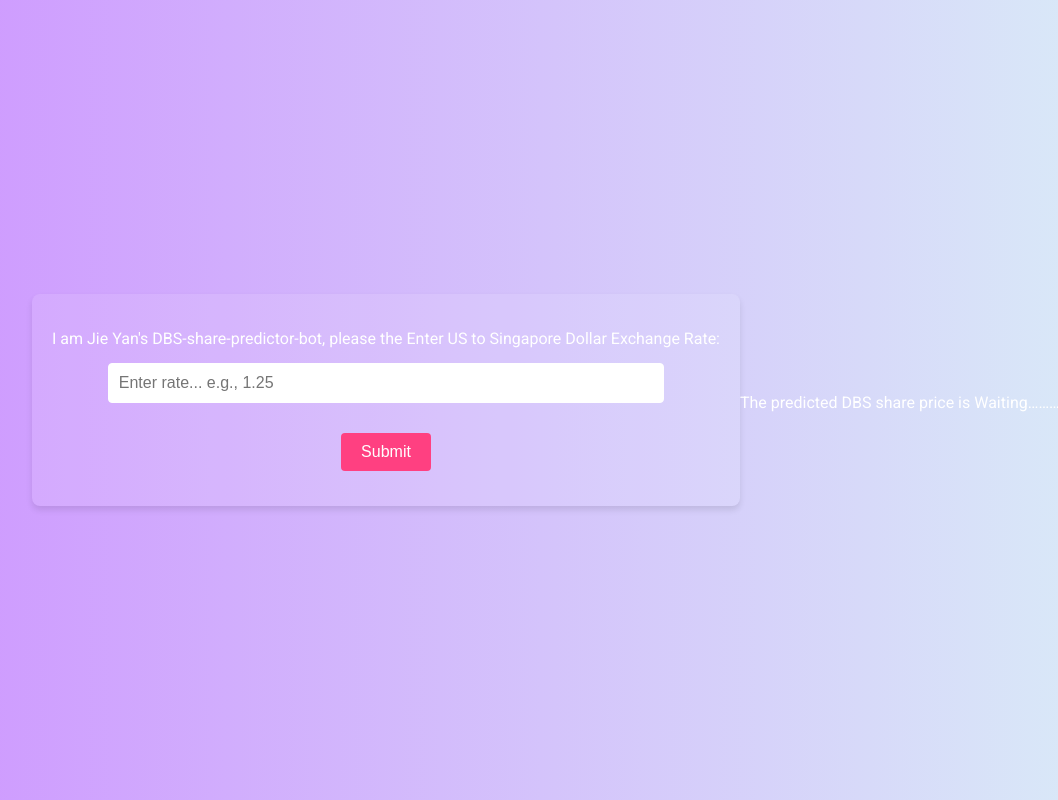
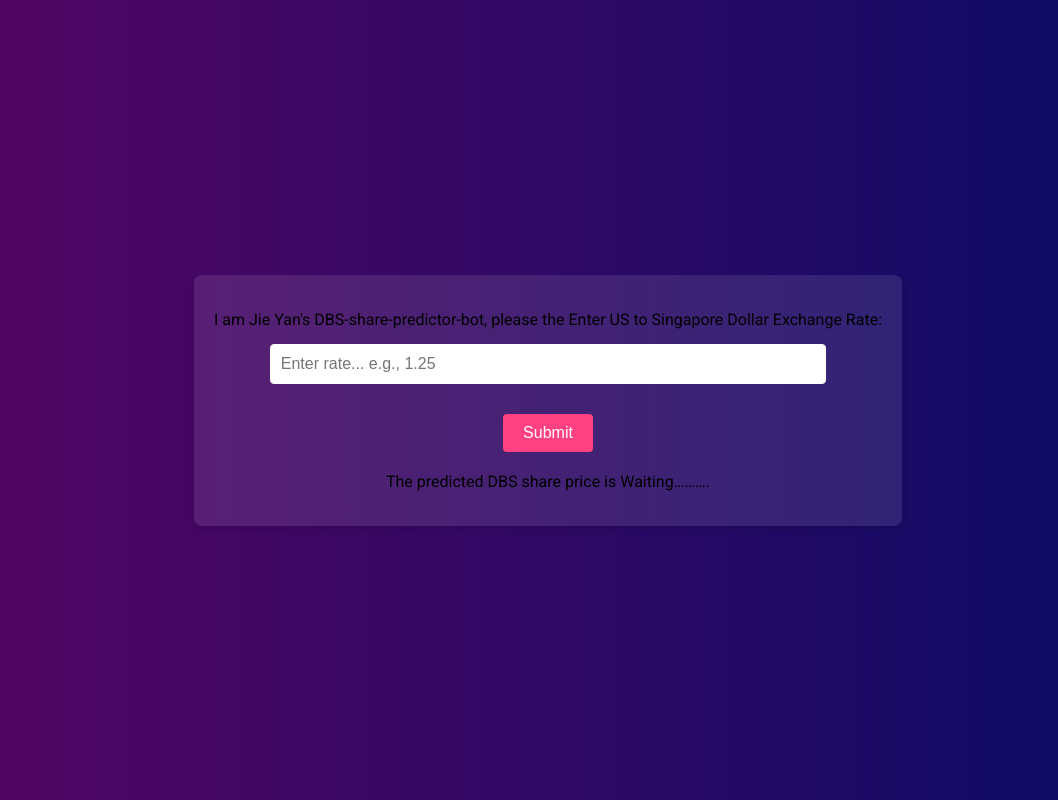
Before and after one commit to jiellybean/DBS-share-prediction-python, a Flask app: page / in a window 1280 px wide. Shown: the whole page, without its empty margins (92-1150 px from the left). Run offline with Flask 3, Linux system fonts and the light colour scheme.

Commit message:
Update index.html

```diff
--- a/templates/index.html
+++ b/templates/index.html
@@ -8,8 +8,8 @@
     <style>
         body {
             font-family: 'Roboto', sans-serif;
-            background: linear-gradient(to right, #ce97ff, #DAF0F7);
-            color: #fff;
+            background: linear-gradient(to right, #570563, #070c66);
+            color: #000;
             display: flex;
             justify-content: center;
             align-items: center;
@@ -54,7 +54,8 @@
         <p>I am Jie Yan's DBS-share-predictor-bot, please the Enter US to Singapore Dollar Exchange Rate:</p>
         <p><input type="number" step="0.01" name="rates" placeholder="Enter rate... e.g., 1.25"></p>
         <p><input type="submit" value="Submit"></p>
+
+    <p style="text-align: center; margin-top: 20px;">The predicted DBS share price is {{result}}</p>
     </form>
-    <p style="text-align: center; margin-top: 20px;">The predicted DBS share price is {{result}}</p>
 </body>
 </html>
```
